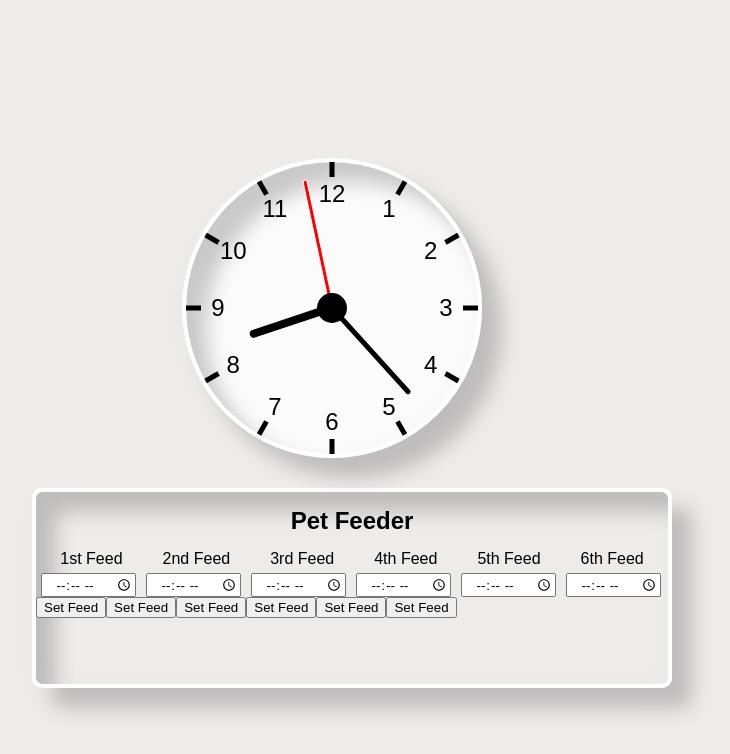
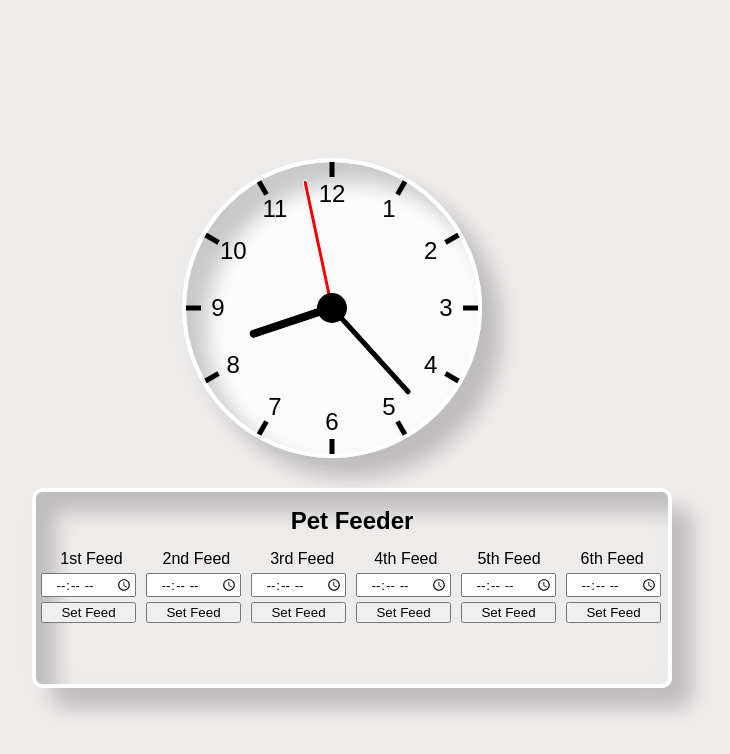
Before and after one commit to Caliza/pet-feeder, a React (Create React App) app in the folder pet-feeder/: page / in a window 1280 px wide. Shown: the top 754 px of the page, without its empty margins (288-1018 px from the left). Built offline with nearby package versions, Linux system fonts and the light colour scheme.

Commit message:
created class feed-button

```diff
--- a/pet-feeder/src/App.css
+++ b/pet-feeder/src/App.css
@@ -172,3 +172,9 @@ h2.card-header {
   margin: 5px 5px 0px 5px;
   width: 95px
 }
+.feed-button{
+  display: inline-block;
+  text-align: center;
+  margin: 5px 5px 0px 5px;
+  width: 95px
+}
--- a/pet-feeder/src/Pannel.js
+++ b/pet-feeder/src/Pannel.js
@@ -23,12 +23,12 @@ function Pannel({}) {
             <input className='time-input'type="time" id="appt"  />
             </div>
             <div>
-                <button>Set Feed</button>
-                <button>Set Feed</button>
-                <button>Set Feed</button>
-                <button>Set Feed</button>
-                <button>Set Feed</button>
-                <button>Set Feed</button>
+                <button className='feed-button'>Set Feed</button>
+                <button className='feed-button'>Set Feed</button>
+                <button className='feed-button'>Set Feed</button>
+                <button className='feed-button'>Set Feed</button>
+                <button className='feed-button'>Set Feed</button>
+                <button className='feed-button'>Set Feed</button>
             </div>
         </div>
 
```
